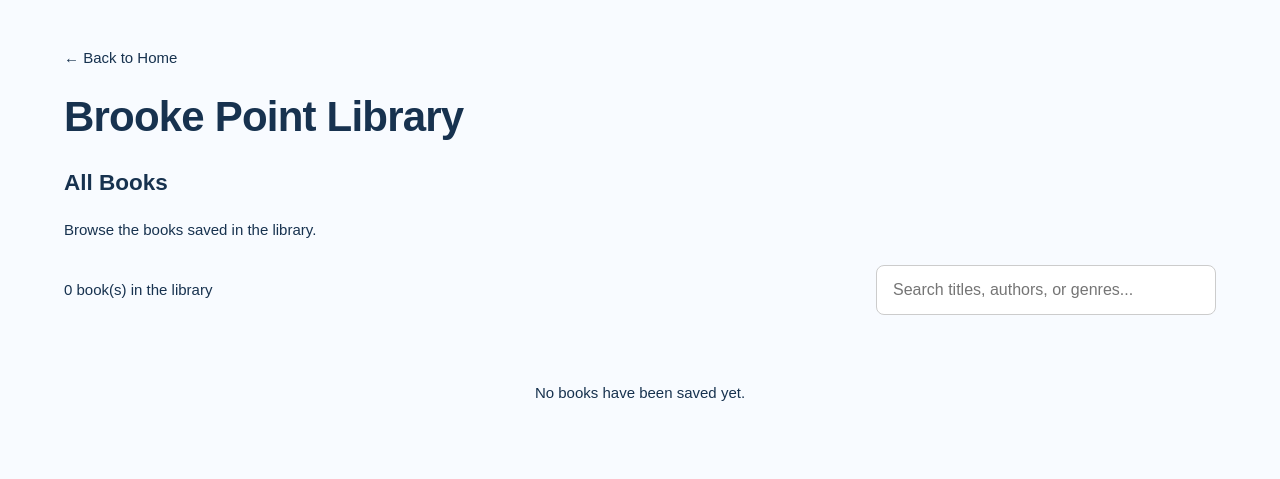
After one commit to darchery0/dih, a Flask app: template SQLStuff/templates/book.html in a window 1280 px wide. The commit adds this page. Shown: the top 479 px of the page. Run offline with Flask 3, Linux system fonts and the light colour scheme; the template is opened without the code that fills it, so the values that code supplies are empty.

Commit message:
feat - book html

```diff
--- a/SQLStuff/app.py
+++ b/SQLStuff/app.py
@@ -89,7 +89,53 @@ def error(message, status=400):
 
 @app.get("/")
 def home():
-    return render_template("index.html")
+    db = connect()
+    try:
+        all_books = [
+            dict(book) for book in db.execute(
+                "SELECT * FROM library ORDER BY title"
+            ).fetchall()
+        ]
+        requests = [
+            dict(req) for req in db.execute("""
+                SELECT r.*, u.username
+                FROM requests r
+                JOIN users u ON r.user_id = u.user_id
+                ORDER BY r.request_date DESC
+            """).fetchall()
+        ]
+        resources = [
+            dict(res) for res in db.execute("""
+                SELECT cr.*, u.username AS manager
+                FROM community_resources cr
+                LEFT JOIN users u
+                ON cr.managed_by_user_id = u.user_id
+                ORDER BY cr.resource_name
+            """).fetchall()
+        ]
+    finally:
+        db.close()
+
+    return render_template(
+        "index.html",
+        all_books=all_books,
+        featured_books=all_books[:10],
+        requests=requests,
+        resources=resources
+    )
+@app.get("/books")
+def books_page():
+    db = connect()
+    try:
+        all_books = [
+            dict(book) for book in db.execute(
+                "SELECT * FROM library ORDER BY title"
+            ).fetchall()
+        ]
+    finally:
+        db.close()
+
+    return render_template("books.html", all_books=all_books)
 
 @app.get("/login")
 def login_page():
--- /dev/null
+++ b/SQLStuff/templates/book.html
@@ -0,0 +1,136 @@
+
+<!DOCTYPE html>
+<html lang="en">
+<head>
+    <meta charset="UTF-8">
+    <meta name="viewport" content="width=device-width, initial-scale=1">
+    <title>All Books | Brooke Point Library</title>
+    <link rel="stylesheet" href="{{ url_for('static', filename='css/style.css') }}">
+    <style>
+        .books-page {
+            max-width: 1200px;
+            margin: 0 auto;
+            padding: 32px 24px;
+        }
+        .books-toolbar {
+            display: flex;
+            justify-content: space-between;
+            align-items: center;
+            gap: 16px;
+            flex-wrap: wrap;
+            margin: 24px 0;
+        }
+        .books-search {
+            padding: 12px 16px;
+            width: min(100%, 340px);
+            border: 1px solid #ccc;
+            border-radius: 8px;
+            font-size: 16px;
+        }
+        .books-grid {
+            display: grid;
+            grid-template-columns: repeat(auto-fill, minmax(190px, 1fr));
+            gap: 22px;
+        }
+        .book-card {
+            padding: 20px;
+            border-radius: 12px;
+            background: white;
+            border: 1px solid #e5e5e5;
+            box-shadow: 0 3px 10px rgba(0,0,0,.06);
+        }
+        .book-cover {
+            height: 145px;
+            border-radius: 8px;
+            background: #e9e2d5;
+            display: flex;
+            align-items: center;
+            justify-content: center;
+            font-size: 42px;
+            margin-bottom: 16px;
+        }
+        .book-card h3 {
+            margin: 0 0 8px;
+            overflow-wrap: anywhere;
+        }
+        .book-card p {
+            margin: 6px 0;
+        }
+        .book-genre {
+            display: inline-block;
+            margin-top: 8px;
+            padding: 5px 9px;
+            border-radius: 20px;
+            background: #f0eee8;
+            font-size: 13px;
+        }
+        .no-books {
+            padding: 28px;
+            text-align: center;
+            grid-column: 1 / -1;
+        }
+    </style>
+</head>
+<body>
+    <main class="books-page">
+        <p><a href="{{ url_for('home') }}">← Back to Home</a></p>
+
+        <h1>Brooke Point Library</h1>
+        <h2>All Books</h2>
+        <p>Browse the books saved in the library.</p>
+
+        <div class="books-toolbar">
+            <span>{{ all_books|length }} book(s) in the library</span>
+            <input
+                class="books-search"
+                id="bookSearch"
+                type="search"
+                placeholder="Search titles, authors, or genres..."
+                aria-label="Search books"
+            >
+        </div>
+
+        <div class="books-grid" id="booksGrid">
+            {% for book in all_books %}
+            <article class="book-card"
+                     data-search="{{ (book.title or '') ~ ' ' ~ (book.author or '') ~ ' ' ~ (book.genre or '') }}">
+                <div class="book-cover" aria-hidden="true">📚</div>
+                <h3>{{ book.title or 'Untitled' }}</h3>
+                <p>By {{ book.author or 'Unknown author' }}</p>
+
+                {% if book.genre %}
+                    <span class="book-genre">{{ book.genre }}</span>
+                {% endif %}
+
+                {% if book.lexile %}
+                    <p>Lexile: {{ book.lexile }}</p>
+                {% endif %}
+            </article>
+            {% else %}
+            <p class="no-books">No books have been saved yet.</p>
+            {% endfor %}
+        </div>
+
+        <p id="noResults" hidden>No books match your search.</p>
+    </main>
+
+    <script>
+        const searchInput = document.getElementById('bookSearch');
+        const bookCards = document.querySelectorAll('.book-card');
+        const noResults = document.getElementById('noResults');
+
+        searchInput.addEventListener('input', function () {
+            const query = this.value.toLowerCase().trim();
+            let visibleCount = 0;
+
+            bookCards.forEach(function (card) {
+                const matches = card.dataset.search.toLowerCase().includes(query);
+                card.hidden = !matches;
+                if (matches) visibleCount++;
+            });
+
+            noResults.hidden = visibleCount !== 0;
+        });
+    </script>
+</body>
+</html>
```
Also changed, not shown: SQLStuff/templates/index.html (+2 -35 lines), SQLStuff/library.db.
